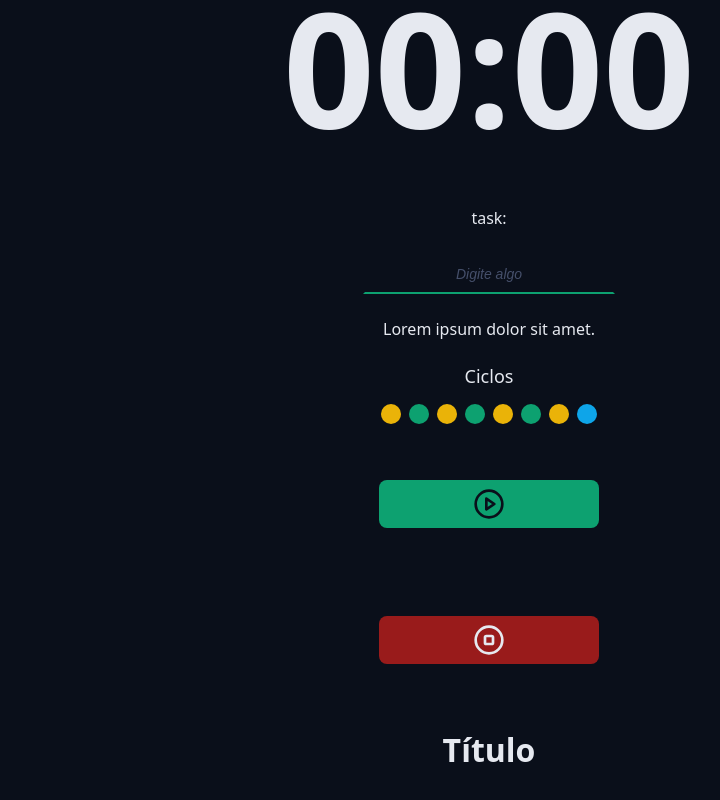
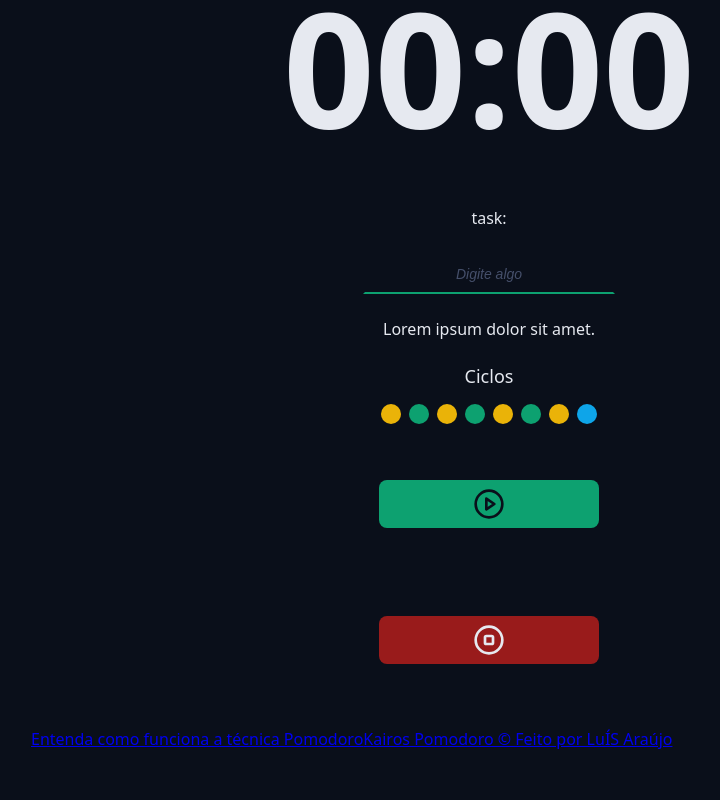
Before and after one commit to LuisAraujo-Dev/kairos-pomodoro, a React (Vite) app: page / in a window 1280 px wide. Shown: the part 344-1144 px from the top of the page, without its empty margins (151-871 px from the left). Built offline with nearby package versions, Linux system fonts and the light colour scheme.

Commit message:
feat: creat footer component

```diff
--- a/src/App.tsx
+++ b/src/App.tsx
@@ -2,7 +2,6 @@ import "./styles/theme.css";
 import "./styles/global.css";
 
 import { Container } from "./components/Container";
-import { Heading } from "./components/Heading/Index";
 import { Logo } from "./components/Logo";
 import { Menu } from "./components/Menu";
 import { CountDown } from "./components/CountDown";
@@ -10,6 +9,7 @@ import { DeufaltInput } from "./components/DefaultInput";
 import { Cycles } from "./components/Cycles";
 import { DefaultButton } from "./components/DefaultButton";
 import { CircleStopIcon, PlayCircleIcon } from "lucide-react";
+import { Footer } from "./components/Footer/Index";
 
 export function App() {
   return (
@@ -52,7 +52,7 @@ export function App() {
       </Container>
 
       <Container>
-        <Heading>Título</Heading>
+        <Footer />
       </Container>
     </>
   );
--- /dev/null
+++ b/src/components/Footer/Index.tsx
@@ -0,0 +1,11 @@
+import styles from "./styles.module.css";
+
+
+export function Footer() {
+  return (
+      <footer className={styles.footer}>
+        <a href="#">Entenda como funciona a técnica Pomodoro</a>
+        <a href="#">Kairos Pomodoro &copy; Feito por LuÍS Araújo</a>
+      </footer>
+  )
+}
--- /dev/null
+++ b/src/components/Footer/styles.module.css
@@ -0,0 +1,3 @@
+.footer {
+    display: flex;
+}
```
